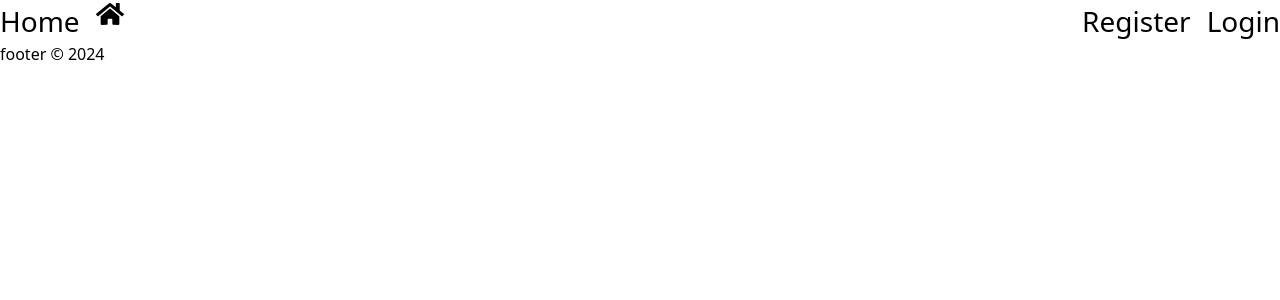
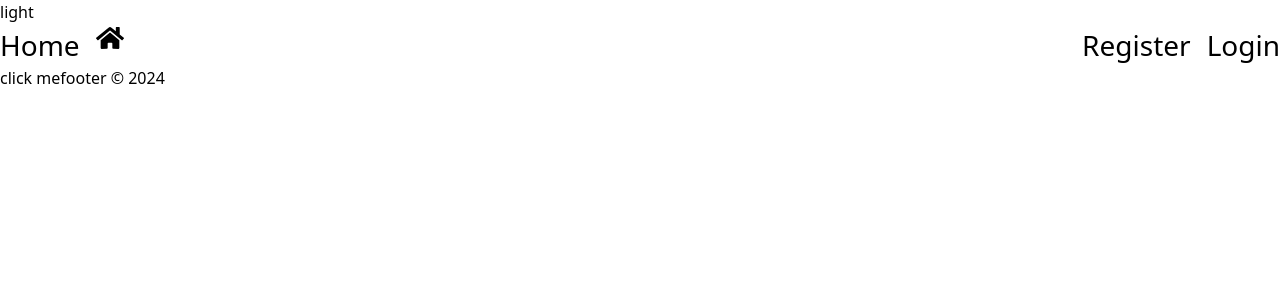
Before and after one commit to danattali/lec2, a React (Vite) app: page / in a window 1280 px wide. Shown: the top 300 px of the page. Built offline with nearby package versions, Linux system fonts and the light colour scheme.

Commit message:
new option

```diff
--- a/src/components/Footer.tsx
+++ b/src/components/Footer.tsx
@@ -1,8 +1,14 @@
-import React from 'react'
+import React, { useContext } from 'react'
+import { ThemeContext } from '../contexts/ThemeContext'
 
 const Footer = () => {
+    const { toggle } = useContext(ThemeContext)
     return (
-        <footer className="bg-slate-700 p-5 md:bg-orange-600 text-blue-500 text-5xl  font-extralight text-center">footer © 2024</footer>
+        <footer className="bg-slate-700 p-5 md:bg-orange-600 text-blue-500 text-5xl  font-extralight text-center">
+            <button onClick={() => toggle()}>click me</button>
+            footer © 2024
+
+        </footer>
     )
 }
 
--- a/src/components/Header.tsx
+++ b/src/components/Header.tsx
@@ -1,11 +1,14 @@
 import { NavLink } from "react-router-dom";
 import "./Header.scss";
 import Navbar from "./Navbar/Navbar";
+import { useContext } from "react";
+import { ThemeContext } from "../contexts/ThemeContext";
 
 
 function Header() {
+    const { theme } = useContext(ThemeContext);
     return (
-        <header className="bg-slate-700 md:bg-pink-600 p-5 text-white text-5xl font-extralight  text-center">
+        <header className="bg-slate-700 md:bg-pink-600 p-5 text-white text-5xl font-extralight  text-center"><h2 className="text-5xl text-orange-500">{theme}</h2>
             <Navbar />
         </header>
     );
```
